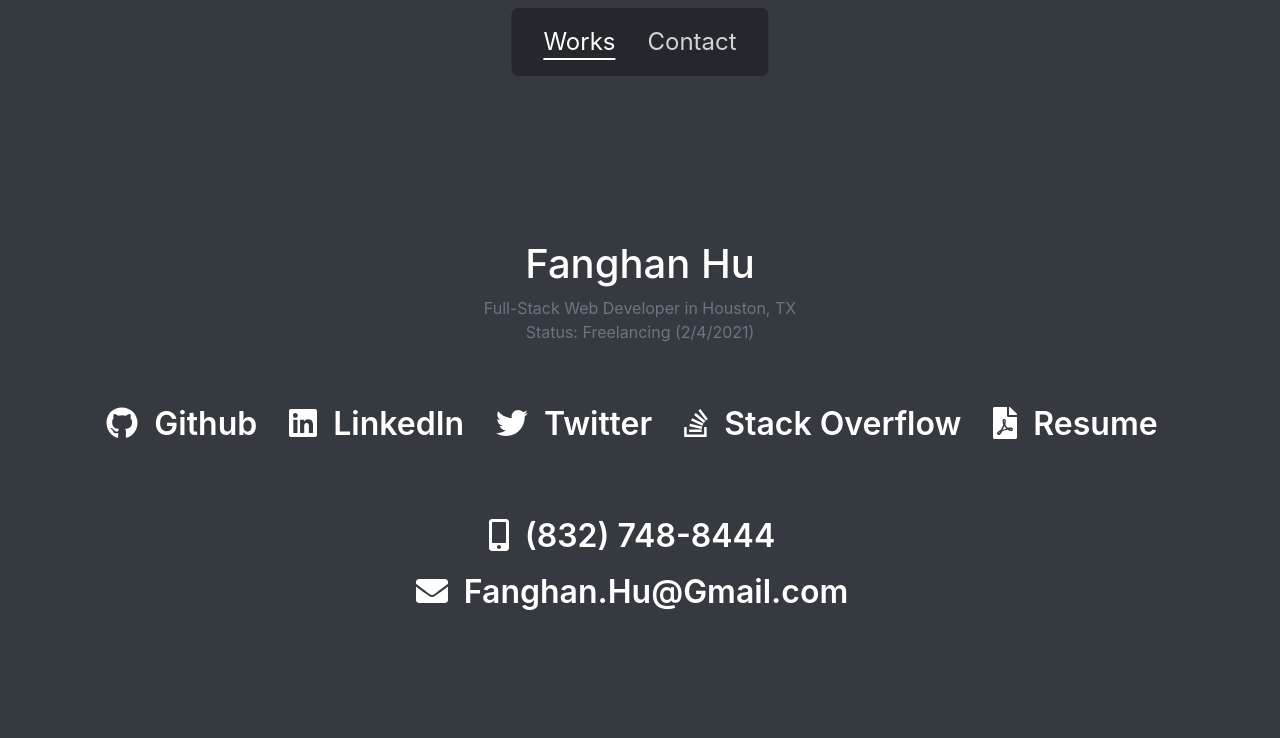
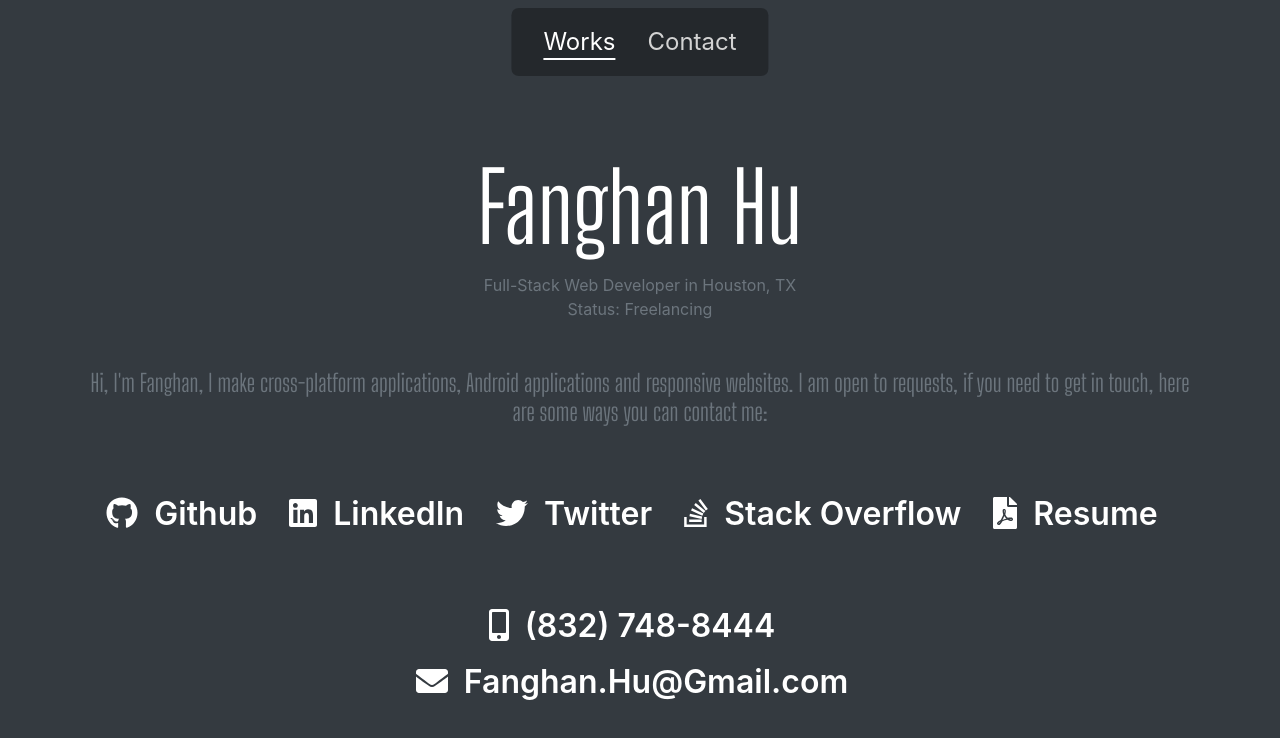
Before and after one commit to FanghanHu/Portfolio, a React (Create React App) app: page /contact in a window 1280 px wide. Shown: the top 738 px of the page. Built offline with nearby package versions, Linux system fonts and the light colour scheme.

Commit message:
contact page

```diff
--- a/src/App.css
+++ b/src/App.css
@@ -1,3 +1,6 @@
+@import url('https://fonts.googleapis.com/css2?family=Big+Shoulders+Display&display=swap');
+
+
 body {
   scroll-behavior: smooth;
 }
--- a/src/pages/contact.js
+++ b/src/pages/contact.js
@@ -4,12 +4,20 @@ import { FontAwesomeIcon } from '@fortawesome/react-fontawesome';
 
 export default function Contact(props) {
     return (
-        <div className="bg-dark text-white min-h-100">
+        <div className="bg-dark text-white min-h-100 overflow-auto">
             <Container>
                 <div className="d-flex flex-column vh-100 justify-content-center"  style={{ paddingTop: "7rem" }}>
-                    <h1 className="text-center">Fanghan Hu</h1>
+                    <h1 className="text-center"
+                    style={{
+                        fontFamily:'Big Shoulders Display, cursive',
+                        fontSize:"6rem"
+                        }}>Fanghan Hu</h1>
                     <span className="text-muted text-center d-block">Full-Stack Web Developer in Houston, TX</span>
-                    <span className="text-muted text-center d-block">Status: Freelancing (2/4/2021)</span>
+                    <span className="text-muted text-center d-block">Status: Freelancing</span>
+
+                    <div className="mt-5 text-muted h4 text-center" style={{fontFamily:'Big Shoulders Display, cursive'}}>
+                        Hi, I'm Fanghan, I make cross-platform applications, Android applications and responsive websites. I am open to requests, if you need to get in touch, here are some ways you can contact me:
+                    </div>
 
                     <div className="d-flex flex-wrap mt-5 mx-auto contact-text justify-content-around">
                         <div className="m-2">
@@ -41,11 +49,11 @@ export default function Contact(props) {
                     <div className="contact-text text-center my-5 text-break">
                         <div className="my-2">
                             <FontAwesomeIcon icon={["fas", "mobile-alt"]} />
-                            <span className="mx-3 text-white">(832) 748-8444</span>
+                            <a href="tel:832-748-8444" className="mx-3 text-white">(832) 748-8444</a>
                         </div>
                         <div className="my-2">
                             <FontAwesomeIcon icon={["fas", "envelope"]} />
-                            <span className="mx-3 text-white">Fanghan.Hu@Gmail.com</span>
+                            <a  href="mailto:Fanghan.Hu@Gmail.com" className="mx-3 text-white">Fanghan.Hu@Gmail.com</a>
                         </div>
                     </div>
                 </div>
```
